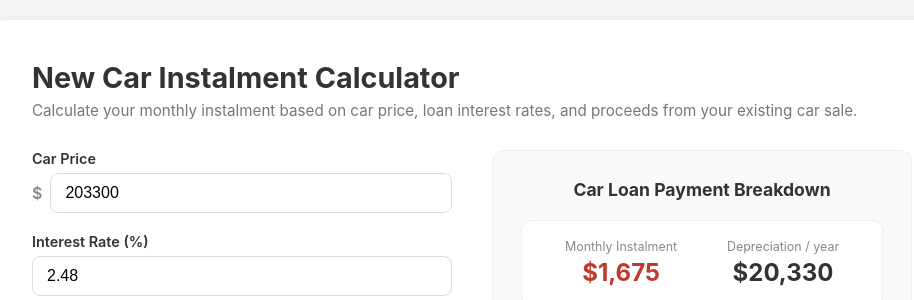
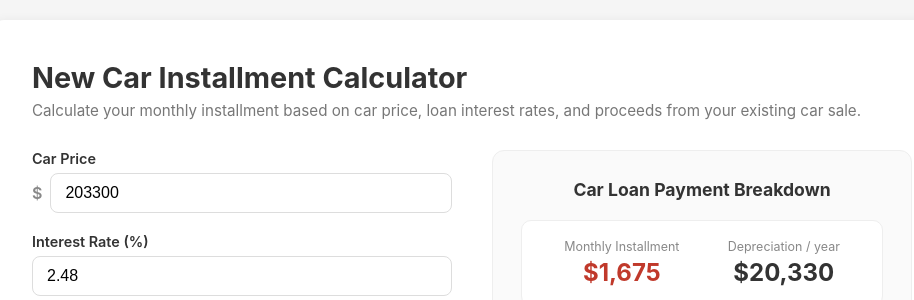
Before and after one commit to csjdraj84/New-Car-Installment-Calculator, a plain HTML site: page index.html in a window 1280 px wide. Shown: the top 300 px of the page, without its empty margins (168-1082 px from the left). Drawn offline with Linux system fonts and the light colour scheme.

Commit message:
Fix spelling of 'Instalment' to 'Installment'

```diff
--- a/index.html
+++ b/index.html
@@ -42,8 +42,8 @@
 </head>
 <body>
 <div class="container">
-  <h1>New Car Instalment Calculator</h1>
-  <p class="subtitle">Calculate your monthly instalment based on car price, loan interest rates, and proceeds from your existing car sale.</p>
+  <h1>New Car Installment Calculator</h1>
+  <p class="subtitle">Calculate your monthly installment based on car price, loan interest rates, and proceeds from your existing car sale.</p>
   <div class="layout">
     <div class="inputs">
       <div class="field"><label>Car Price</label><div class="field-row"><span class="prefix">$</span><input type="number" id="carPrice" value="203300"></div></div>
@@ -61,7 +61,7 @@
       <div class="results-card">
         <h2>Car Loan Payment Breakdown</h2>
         <div class="highlight-row">
-          <div class="highlight-item"><div class="label">Monthly Instalment</div><div class="value" id="rMonthly">$0</div></div>
+          <div class="highlight-item"><div class="label">Monthly Installment</div><div class="value" id="rMonthly">$0</div></div>
           <div class="highlight-item"><div class="label">Depreciation / year</div><div class="value dark" id="rDepreciation">$0</div></div>
         </div>
         <div class="net-sale" id="netSaleSection" style="display:none;">
```
